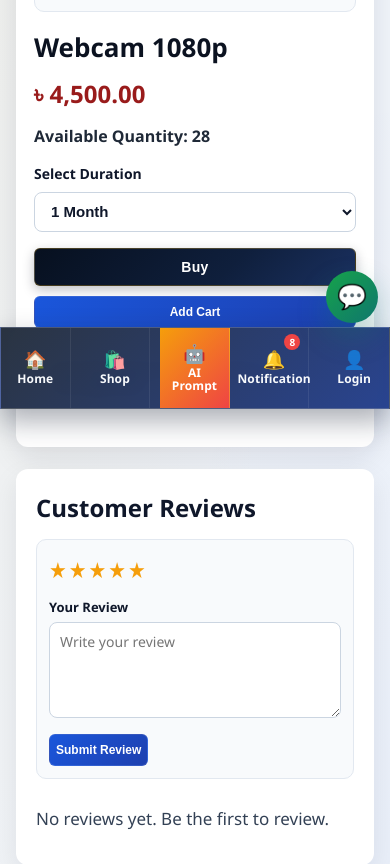
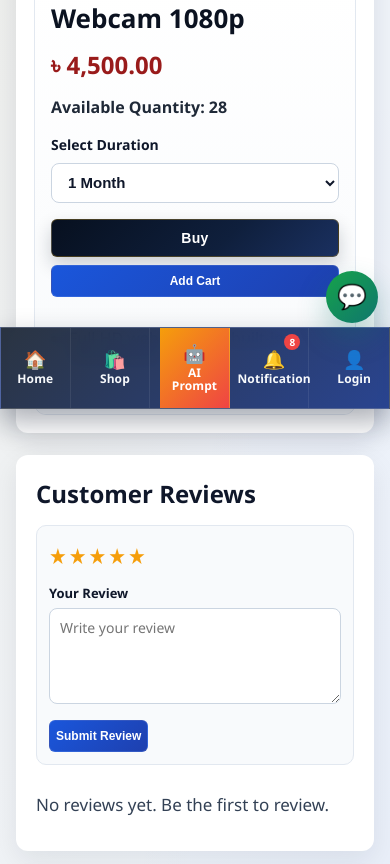
Before and after one commit to mrkk1122/accountsbazar.com, a PHP site: page /product-details.php?id=10 in a window 390 px wide. Shown: the part 435-1299 px from the top of the page. Run offline with PHP 8.4, Linux system fonts and the light colour scheme; data comes from the database, SQL or seed files in the repository; data that the repository does not hold is empty.

Commit message:
style: modernize product details layout and remove photo-content gap
Agent-Logs-Url: https://github.com/mrkk1122/accountsbazar.com/sessions/7cf30f3a-2256-4b5a-8126-86f88a3e9cf2

Co-authored-by: mrkk1122 <211882407+mrkk1122@users.noreply.github.com>

```diff
--- a/css/style.css
+++ b/css/style.css
@@ -829,15 +829,19 @@ body {
 .product-details-grid {
     display: grid;
     grid-template-columns: minmax(0, 1fr) minmax(0, 1fr);
-    gap: 20px;
+    gap: 0;
     align-items: start;
+    border: 1px solid #e2e8f0;
+    border-radius: 12px;
+    overflow: hidden;
+    background: #ffffff;
 }
 
 .details-image-box {
     background: #f8fafc;
-    border: 1px solid #e2e8f0;
-    border-radius: 10px;
-    padding: 12px;
+    border-right: 1px solid #e2e8f0;
+    border-radius: 0;
+    padding: 0;
     min-width: 0;
 }
 
@@ -865,7 +869,12 @@ body {
     object-fit: contain;
     opacity: 0;
     transition: opacity 0.45s ease;
-    padding: 8px;
+    padding: 0;
+}
+
+.details-content {
+    padding: 18px 20px;
+    background: linear-gradient(180deg, #ffffff 0%, #f8fafc 100%);
 }
 
 .details-slide.active {
@@ -940,13 +949,14 @@ body {
     margin-top: 16px;
     display: grid;
     grid-template-columns: 1fr;
-    gap: 10px;
+    gap: 8px;
 }
 
 .details-buy-full {
     display: block;
     width: 100%;
     margin-bottom: 0;
+    box-shadow: 0 8px 18px rgba(15, 23, 42, 0.2);
 }
 
 .details-content,
@@ -1802,6 +1812,10 @@ footer {
         padding: 18px;
     }
 
+    .details-content {
+        padding: 16px;
+    }
+
     .details-title {
         font-size: 26px;
     }
```
